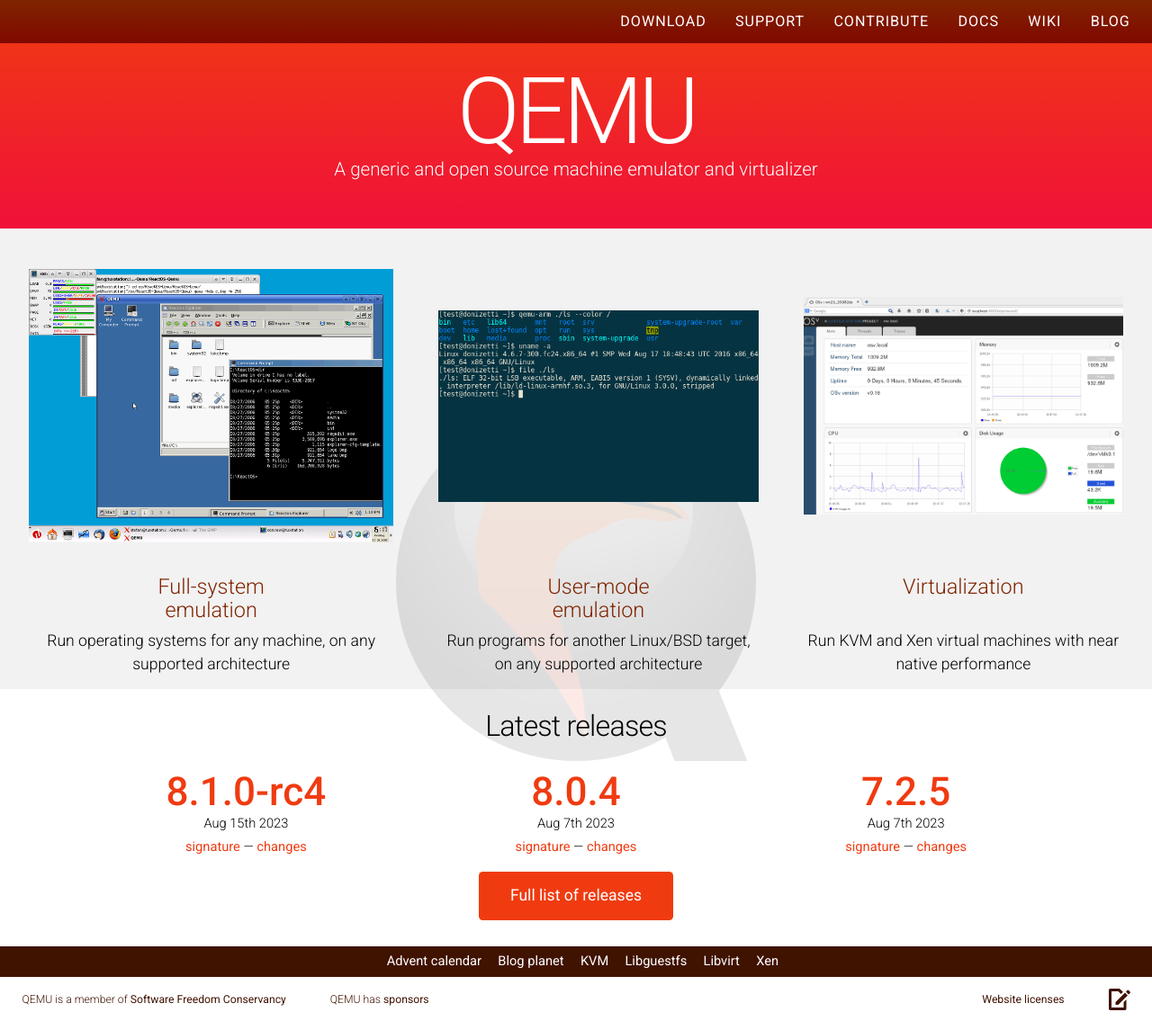
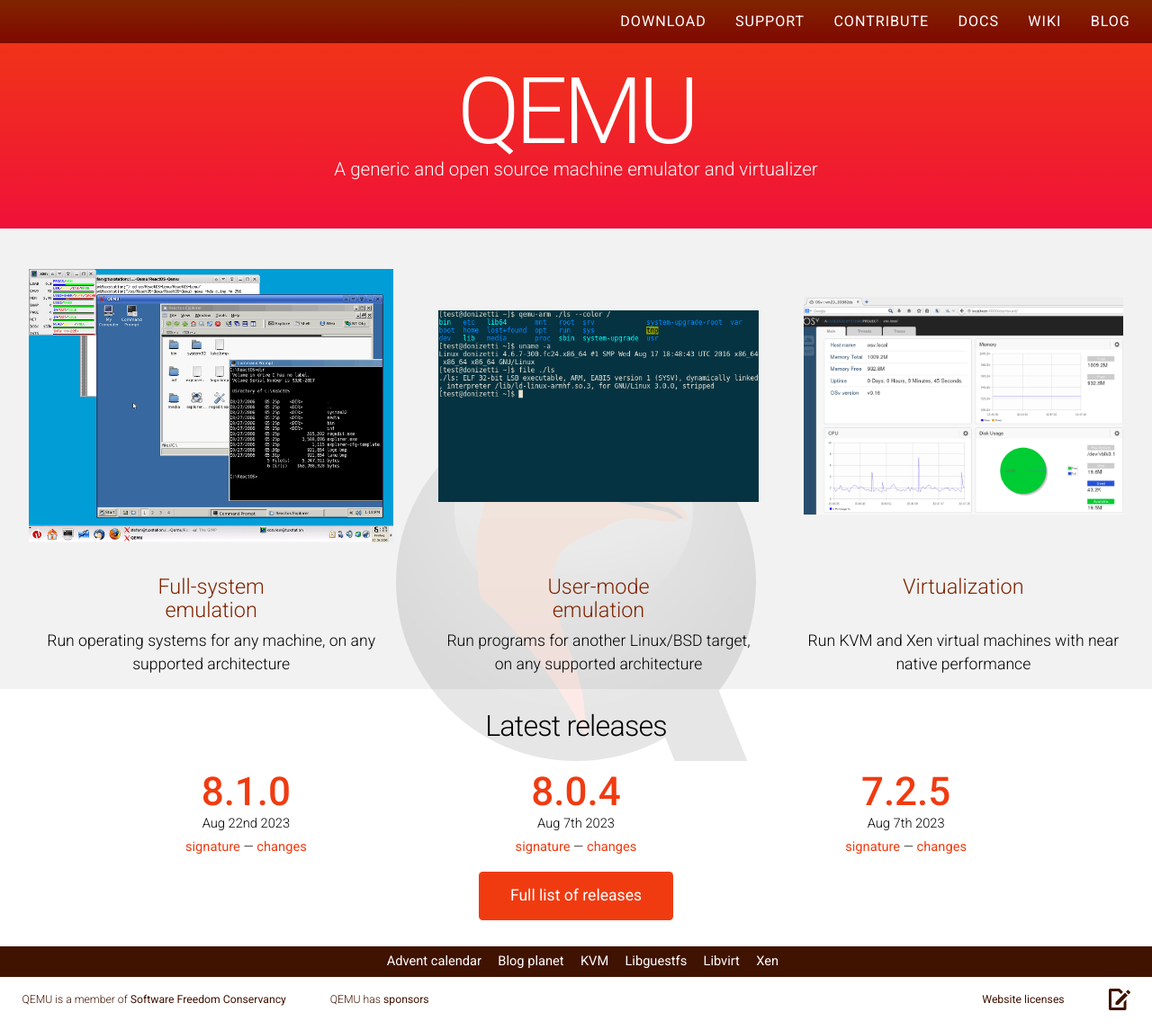
Before and after one commit to qemu/qemu-web, a Jekyll site: the page built from index.html, in a window 1280 px wide and 1145 px high. Shown: the whole window at 90% size. Built offline with Jekyll 4.4.1, drawn with Linux system fonts in a browser that asks for light colours; nearby versions of some CDN libraries.

Commit message:
add v8.1.0

```diff
--- a/_data/releases.yml
+++ b/_data/releases.yml
@@ -1,6 +1,6 @@
 - branch: "8.1"
-  patch: 0-rc4
-  date: "Aug 15th 2023"
+  patch: 0
+  date: "Aug 22nd 2023"
 - branch: "8.0"
   patch: 4
   date: "Aug 7th 2023"
```
